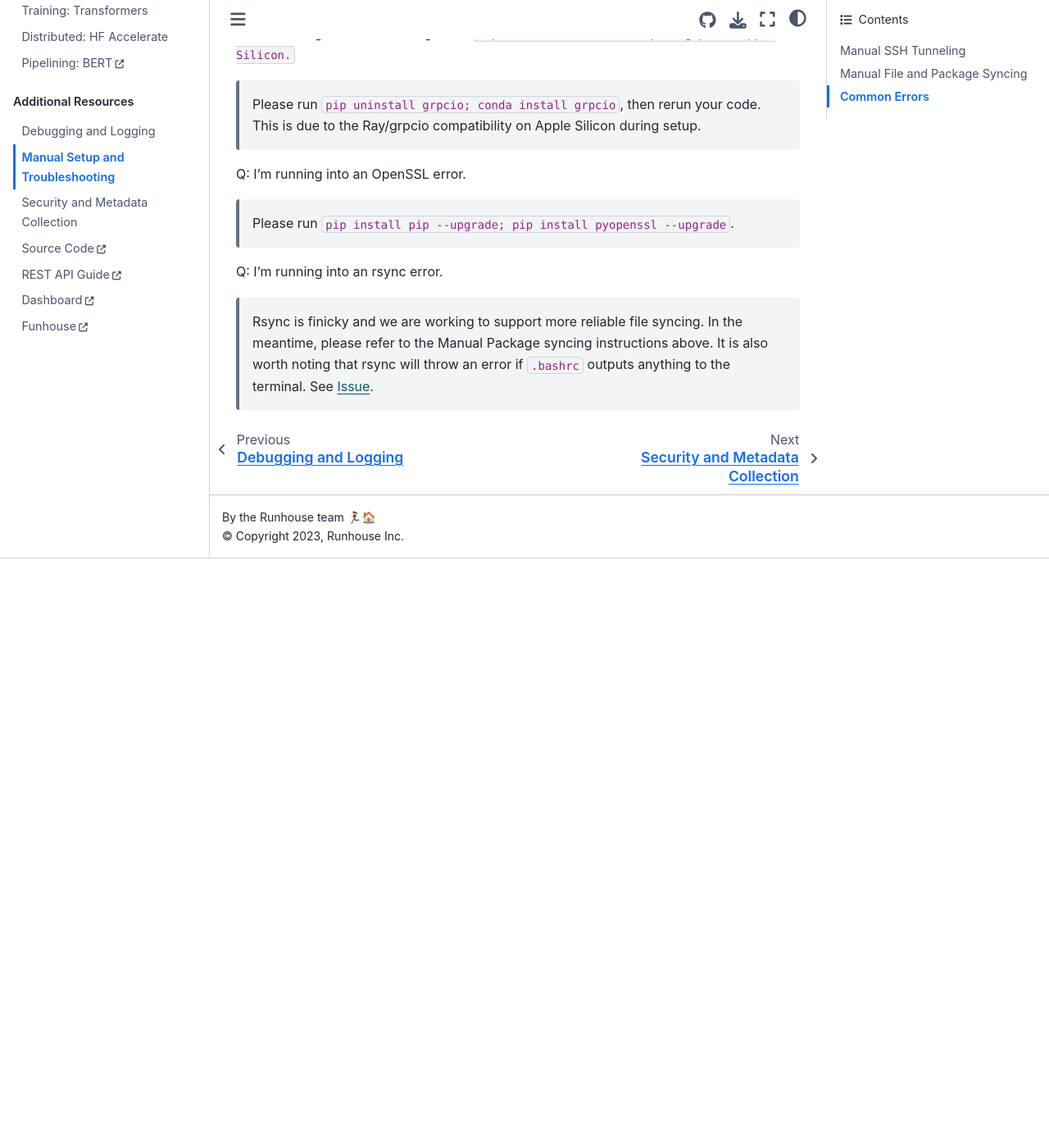
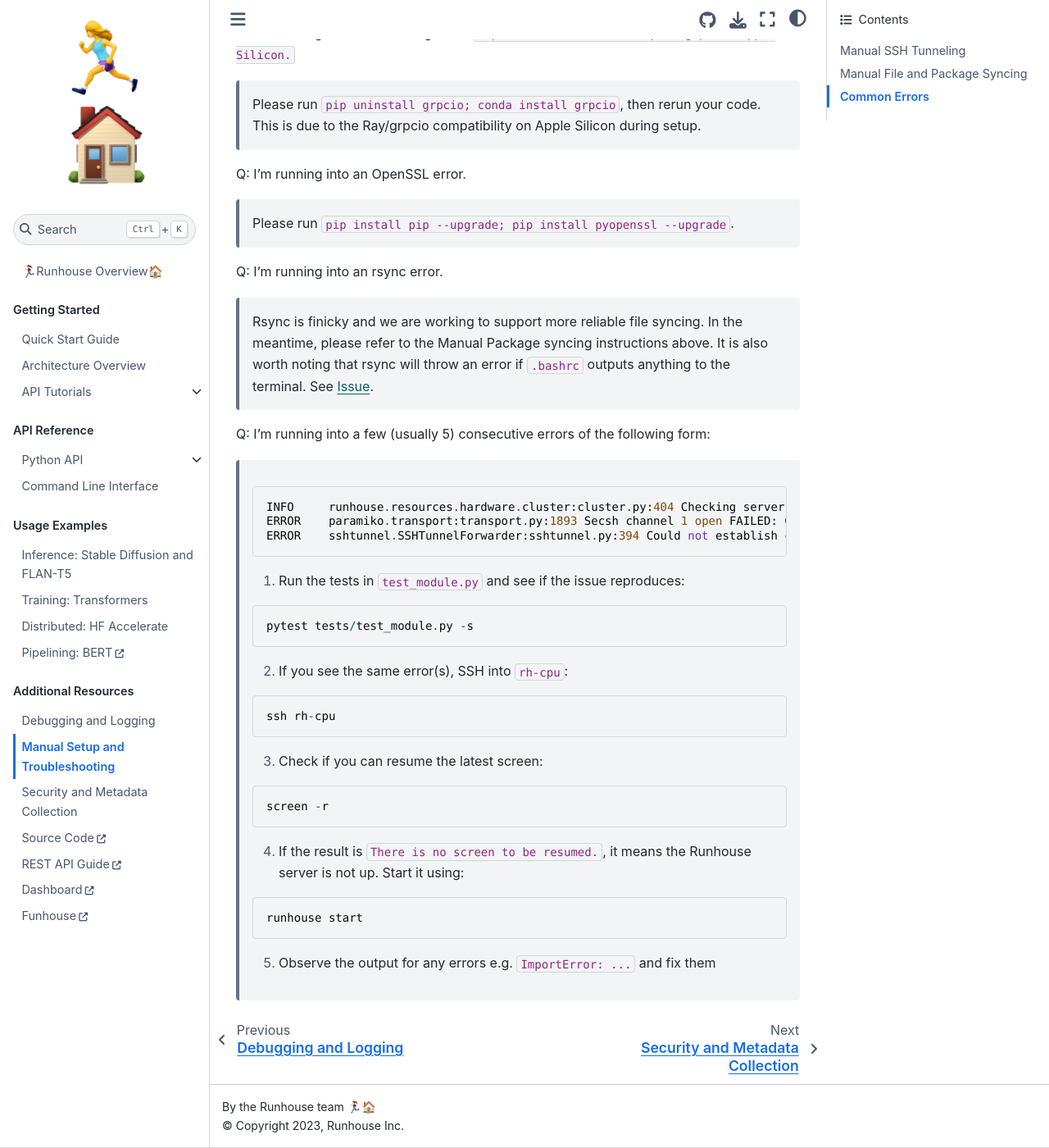
Before and after one commit to run-house/runhouse, a Sphinx documentation site: the page built from docs/troubleshooting.rst, in a window 1280 px wide and 1400 px high, scrolled down 2509 px. Shown: the whole window at 82% size. Built offline with Sphinx 7.4.7 and the Sphinx Book theme 1.1.4, drawn with Linux system fonts in a browser that asks for light colours; before the commit the page ends 3190 px from its top, so only the background shows below that.

Commit message:
Update troubleshooting.rst with a section on how to find the root cause of a `Connect failed` error message

```diff
--- a/docs/troubleshooting.rst
+++ b/docs/troubleshooting.rst
@@ -123,3 +123,38 @@
    Rsync is finicky and we are working to support more reliable file syncing. In the meantime, please refer to the
    Manual Package syncing instructions above. It is also worth noting that rsync will throw an error if ``.bashrc``
    outputs anything to the terminal. See `Issue <https://github.com/run-house/runhouse/issues/91>`_.
+
+Q: I'm running into a few (usually 5) consecutive errors of the following form:
+
+   .. code::
+
+        INFO     runhouse.resources.hardware.cluster:cluster.py:404 Checking server rh-cpu again [1/5].
+        ERROR    paramiko.transport:transport.py:1893 Secsh channel 1 open FAILED: Connection refused: Connect failed
+        ERROR    sshtunnel.SSHTunnelForwarder:sshtunnel.py:394 Could not establish connection from local ('127.0.0.1', 50052) to remote ('127.0.0.1', 50052) side of the tunnel: open new channel ssh error: ChannelException(2, 'Connect failed')
+
+
+   1. Run the tests in ``test_module.py`` and see if the issue reproduces:
+
+   .. code::
+
+        pytest tests/test_module.py -s
+
+   2. If you see the same error(s), SSH into ``rh-cpu``:
+
+   .. code::
+
+        ssh rh-cpu
+
+   3. Check if you can resume the latest screen:
+
+   .. code::
+
+        screen -r
+
+   4. If the result is ``There is no screen to be resumed.``, it means the Runhouse server is not up. Start it using:
+
+   .. code::
+
+        runhouse start
+
+   5. Observe the output for any errors e.g. ``ImportError: ...`` and fix them
```
